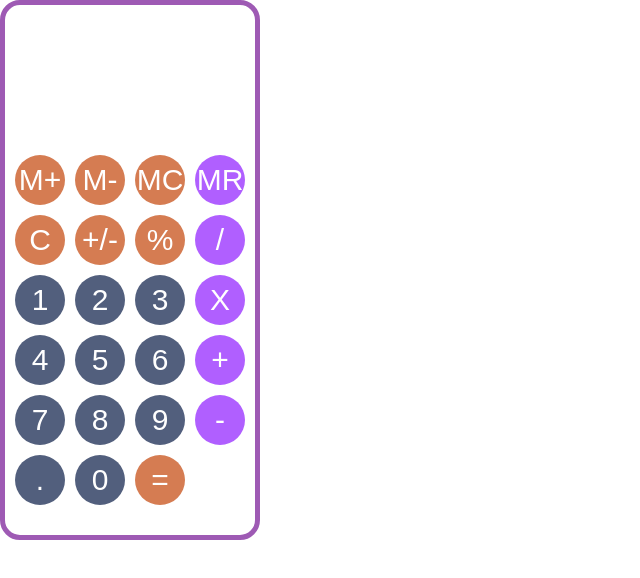
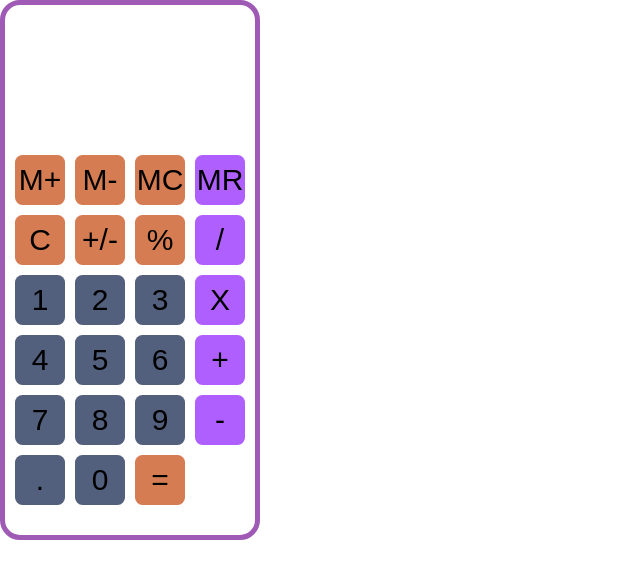
Before and after one commit to thangoke/calculator, a React (Create React App) app: page / in a window 1280 px wide. Shown: the top 578 px of the page, without its empty margins (0-640 px from the left). Built offline with nearby package versions, Linux system fonts and the light colour scheme.

Commit message:
useContext to pass profile

```diff
--- a/src/App.tsx
+++ b/src/App.tsx
@@ -2,6 +2,7 @@ import React, { useState } from 'react';
 import './App.css';
 import Button from './component/Button';
 import StyleSheet from './type/StyleSheet';
+import { ThemeContext } from './context/ThemeContext';
 
 function App() {
 
@@ -86,6 +87,7 @@ function App() {
   };
 
   return (
+    <ThemeContext.Provider value='dark'>
       <div style={styles.calculatorContainer}>
         <div style={styles.resultBox}>{result}</div>
         <div style={styles.operandBox}>{operand}</div>
@@ -115,6 +117,7 @@ function App() {
           <Button handleButtonPress={handleButtonPress} background="#d57c52">=</Button>
         </div>
       </div>
+    </ThemeContext.Provider>
   );
 }
 
--- a/src/component/Button.tsx
+++ b/src/component/Button.tsx
@@ -1,13 +1,17 @@
-import React, { useState } from "react";
+import React, { useContext, useState } from "react";
 import StyleSheet from '../type/StyleSheet';
+import { ThemeContext } from "../context/ThemeContext";
 
 export default function Button({ children, background, handleButtonPress }: any) {
 
   let [isHover, setIsHover] = useState(false);
+  const theme = useContext(ThemeContext);
+
+  let themeStyles = theme === "light" ? { ...styles.gridItemLight } : { ...styles.gridItemDark };
 
   return (
     <button type="button"
-      style={{ ...styles.gridItem, background: isHover ? "#1975c5" : background }}
+      style={{ ...themeStyles, background: isHover ? "#1975c5" : background }}
       onMouseEnter={e => setIsHover(true)}
       onMouseLeave={e => setIsHover(false)}
       onClick={e => handleButtonPress((e.target as any).innerText)}>
@@ -17,12 +21,20 @@ export default function Button({ children, background, handleButtonPress }: any)
 }
 
 const styles: StyleSheet = {
-  gridItem: {
+  gridItemLight: {
     border: "0px solid rgba(0, 0, 0, 0.8)",
     borderRadius: "50%",
     padding: "0px",
     fontSize: "30px",
     textAlign: "center",
     color: "white",
+  },
+  gridItemDark: {
+    border: "0px solid rgba(0, 0, 0, 0.8)",
+    borderRadius: "15%",
+    padding: "0px",
+    fontSize: "30px",
+    textAlign: "center",
+    color: "black",
   }
 }
--- /dev/null
+++ b/src/context/ThemeContext.ts
@@ -0,0 +1,3 @@
+import { createContext } from "react";
+
+export const ThemeContext = createContext("light");
```
Lines whose indentation alone changed are shown as unchanged.
